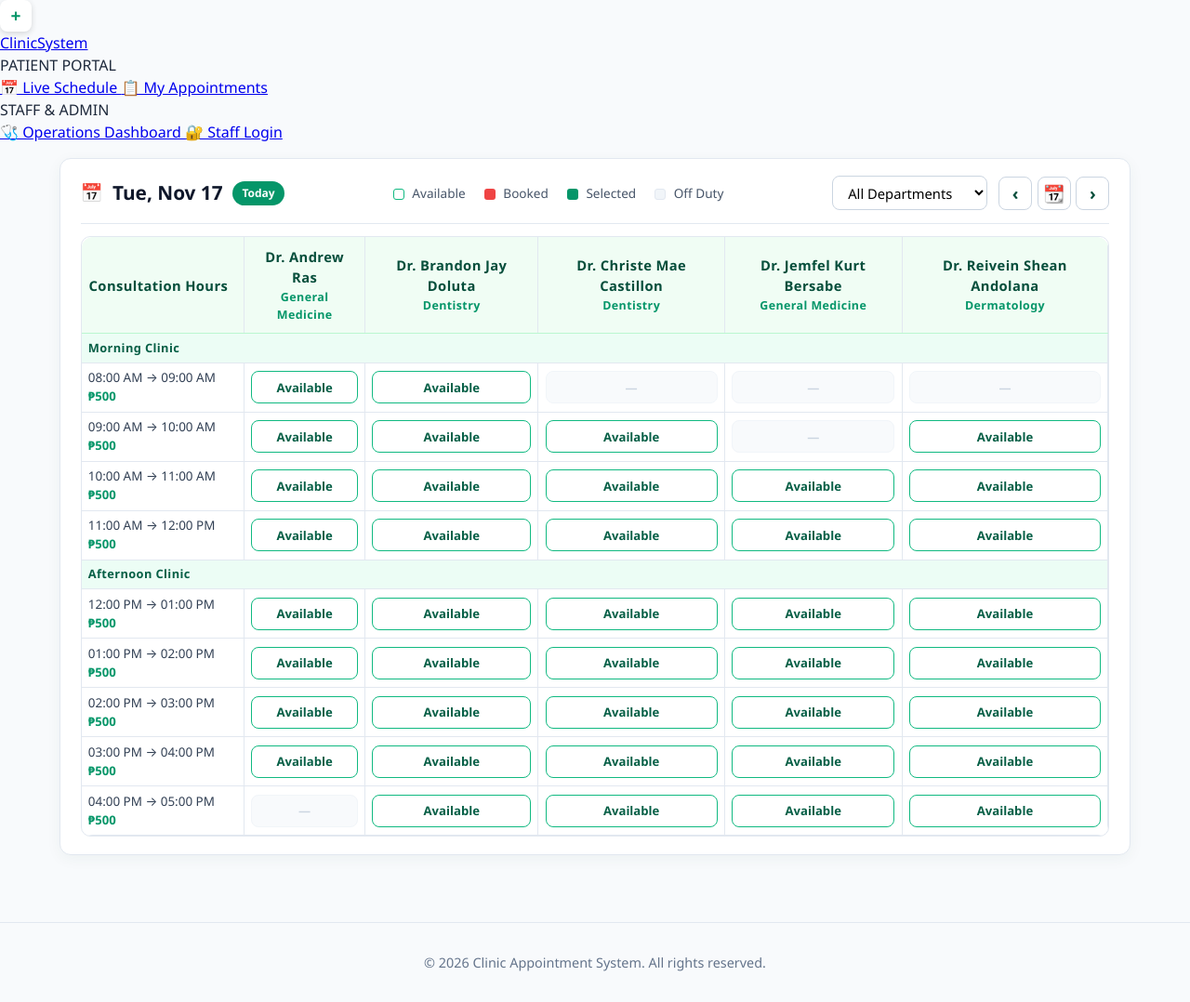
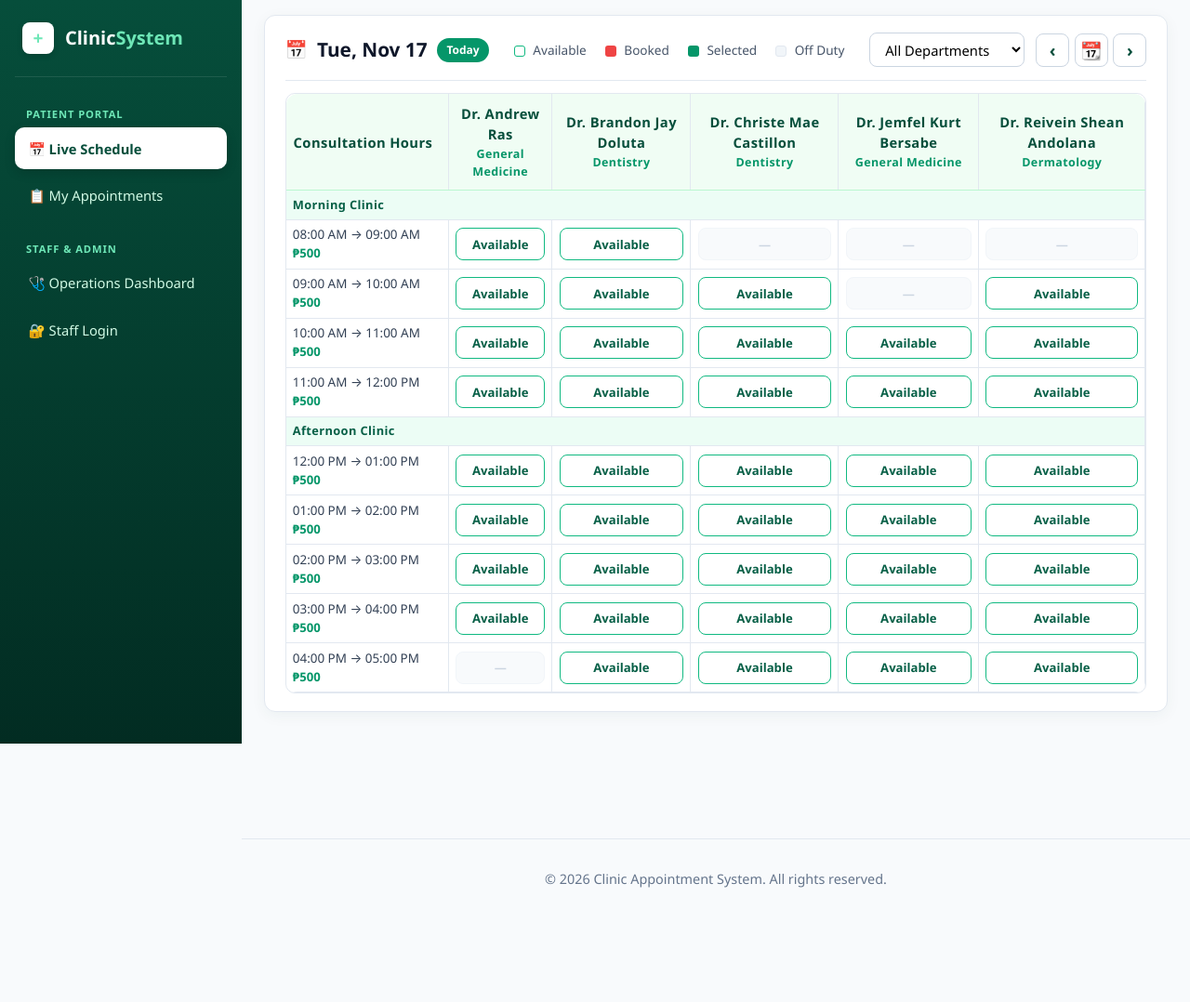
Before and after one commit to loure01/clinic-appointment-system, a PHP site: page /index.php in a window 1280 px wide. Shown: the whole page at 93% size. After the commit the page ends 955 px from the top, so only its background shows below. Run offline with PHP 8.4, Linux system fonts and the light colour scheme; data comes from the database, SQL or seed files in the repository; data that the repository does not hold is empty.

Commit message:
side bar css

```diff
--- a/style.css
+++ b/style.css
@@ -528,3 +528,95 @@ tr:hover td {
 }
 .alert.success, .success { background: #dcfce7; color: #166534; border: 1px solid #22c55e; }
 .alert.error, .error { background: #fee2e2; color: #991b1b; border: 1px solid #ef4444; }
+
+.app-shell {
+    display: flex;
+    min-height: 100vh;
+}
+
+.sidebar {
+    width: 260px;
+    background: linear-gradient(180deg, #064e3b 0%, #022c22 100%);
+    color: #ffffff;
+    padding: 1.5rem 1rem;
+    display: flex;
+    flex-direction: column;
+    position: fixed;
+    top: 0;
+    left: 0;
+    bottom: 0;
+    z-index: 1000;
+}
+
+.sidebar-brand {
+    display: flex;
+    align-items: center;
+    gap: 0.75rem;
+    color: #ffffff;
+    text-decoration: none;
+    font-size: 1.25rem;
+    font-weight: 800;
+    padding: 0 0.5rem 1.5rem 0.5rem;
+    border-bottom: 1px solid rgba(255, 255, 255, 0.1);
+    margin-bottom: 1.25rem;
+}
+
+.sidebar-brand span { color: #6ee7b7; }
+
+.sidebar-section-label {
+    font-size: 0.7rem;
+    font-weight: 700;
+    letter-spacing: 0.08em;
+    color: #6ee7b7;
+    padding: 0.75rem 0.75rem 0.35rem;
+}
+
+.sidebar-nav {
+    display: flex;
+    flex-direction: column;
+    gap: 0.35rem;
+    margin-bottom: 1rem;
+}
+
+.sidebar-nav a {
+    color: #d1fae5;
+    text-decoration: none;
+    padding: 0.7rem 0.9rem;
+    border-radius: 10px;
+    font-weight: 500;
+    font-size: 0.92rem;
+    transition: all 0.2s ease;
+}
+
+.sidebar-nav a:hover {
+    background: rgba(255, 255, 255, 0.1);
+    color: #ffffff;
+}
+
+.sidebar-nav a.active {
+    background: #ffffff;
+    color: #064e3b;
+    font-weight: 700;
+    box-shadow: 0 4px 12px rgba(0, 0, 0, 0.15);
+}
+
+.main-wrapper {
+    margin-left: 260px;
+    flex: 1;
+    min-width: 0;
+    display: flex;
+    flex-direction: column;
+}
+
+/* Offset the sticky BOOK NOW bar so it centers in the main area */
+.sticky-bottom-bar {
+    left: 260px !important;
+    width: calc(100% - 260px) !important;
+}
+
+@media (max-width: 860px) {
+    .sidebar { position: static; width: 100%; }
+    .app-shell { flex-direction: column; }
+    .main-wrapper { margin-left: 0; }
+    .sticky-bottom-bar { left: 0 !important; width: 100% !important; }
+}
```
